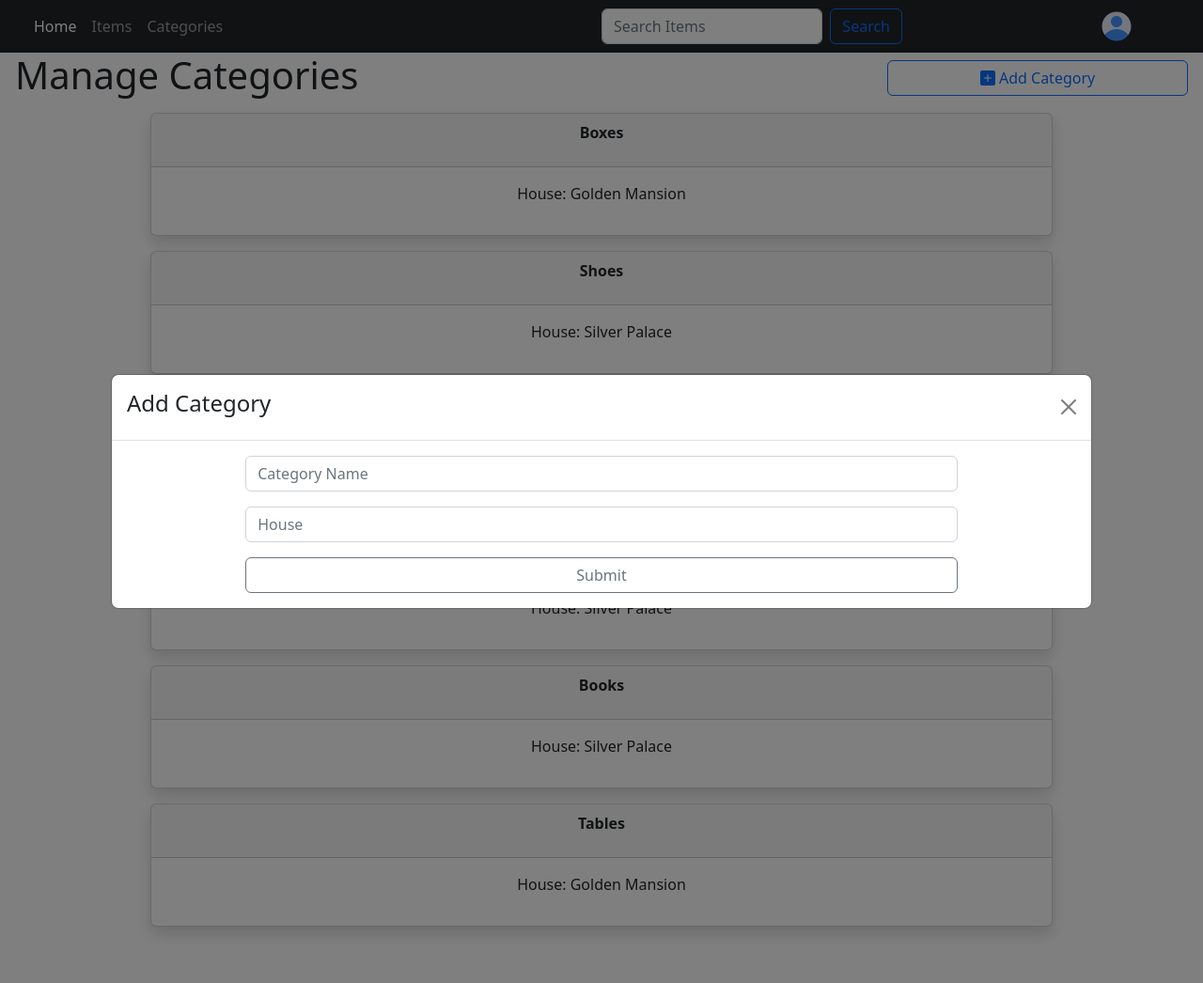
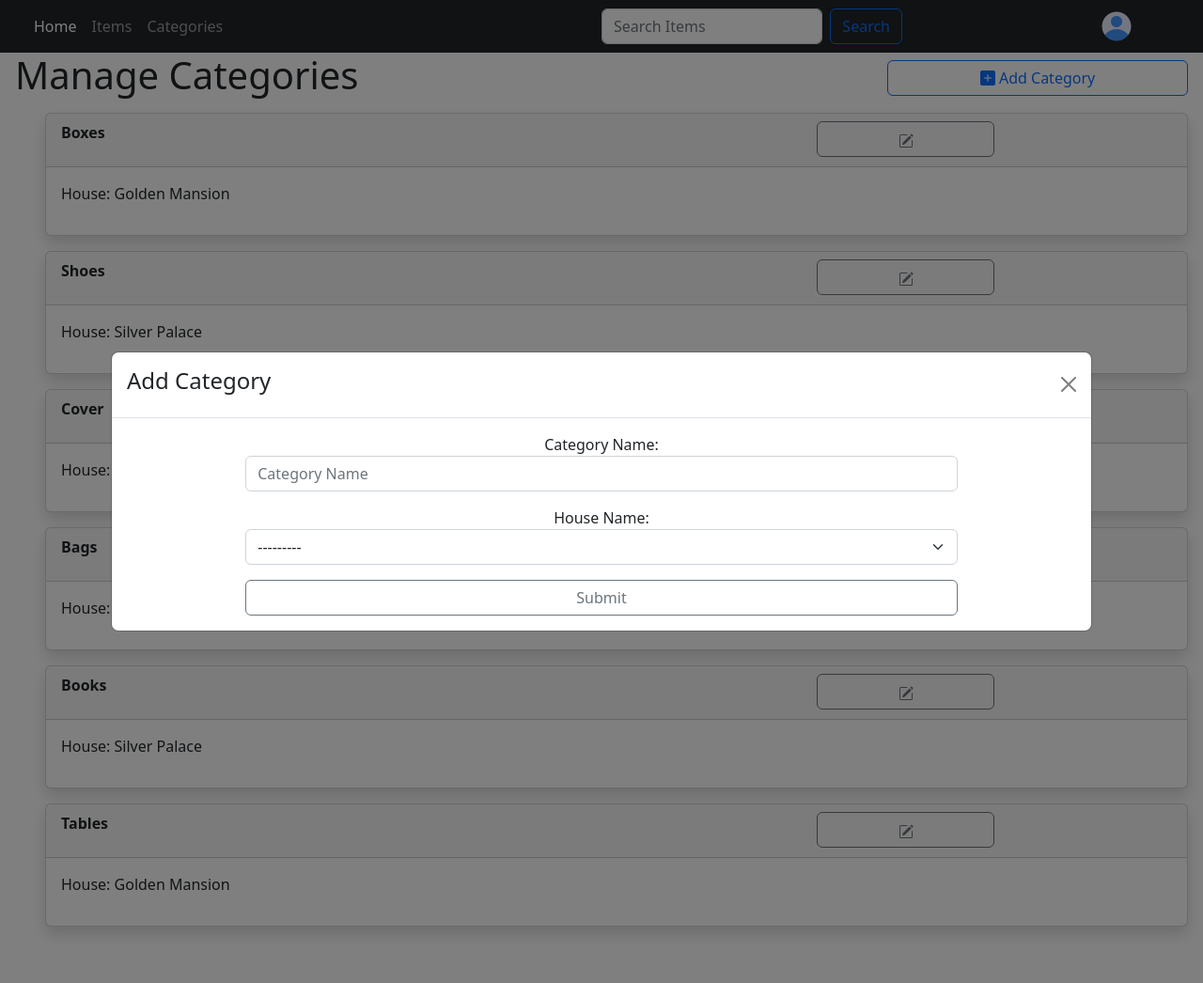
Before and after one commit to William83968/Major-Work, a Django app: page /categories in a window 1280 px wide, after a click on "Add Category". Shown: the whole page at 94% size. Run offline with Django 4.2, Linux system fonts and the light colour scheme; data comes from the database, SQL or seed files in the repository; both versions use the stored data as it was after the commit; parts of the project's set-up code (start-up, migrations or seed data) failed here and were passed over.

Commit message:
Third Commit

```diff
--- a/Main/forms.py
+++ b/Main/forms.py
@@ -9,10 +9,10 @@ class CategoryForm(ModelForm):
         model = Category
         fields = ('name', 'house')
         labels={
-            'name':'',
-            'house':'',
+            'name':'Category Name',
+            'house':'House Name',
         }
         widgets = {
             'name': forms.TextInput(attrs={'class': 'form-control w-75', 'placeholder':'Category Name'}),
-            'house': forms.TextInput(attrs={'class': 'form-control w-75', 'placeholder':'House'})
+            'house':  forms.Select(attrs={'class':'form-select w-75', 'placeholder':'House Name'}),
         }
--- a/Main/templates/base.html
+++ b/Main/templates/base.html
@@ -4,7 +4,8 @@
   <head>
     <meta charset="utf-8">
     <meta name="viewport" content="width=device-width, initial-scale=1">
-    <title>Bootstrap demo</title>
+    {% comment %} <a href="https://www.flaticon.com/free-icons/gear" title="gear icons">Gear icons created by Freepik - Flaticon</a> {% endcomment %}
+    <title>Homify</title>
     <link href="https://cdn.jsdelivr.net/npm/bootstrap@5.2.0-beta1/dist/css/bootstrap.min.css" rel="stylesheet" integrity="sha384-0evHe/X+R7YkIZDRvuzKMRqM+OrBnVFBL6DOitfPri4tjfHxaWutUpFmBp4vmVor" crossorigin="anonymous">
   </head>
   <body>
--- a/Main/templates/categorys.html
+++ b/Main/templates/categorys.html
@@ -10,7 +10,7 @@
         </svg>
         Add Category
     </button>
-    <div class="modal fade" id="AddCategoryModal" tabindex="-1" aria-labelledby="exampleModalLabel" aria-hidden="true">
+    <div class="modal fade" id="AddCategoryModal" tabindex="-1" aria-labelledby="formModal" aria-hidden="true">
         <div class="modal-dialog modal-dialog-centered modal-xl mb-5">
           <div class="modal-content m-5">
             <div class="modal-header">
@@ -33,16 +33,27 @@
           </div>
         </div>
       </div>
-    {% for category in category_list %}
-        <center>
-            <div class="card my-3 shadow w-75">
+      {% for category in category_list %}
+            <div class="card my-3 shadow ms-5" style="width: 95%;">
                 <div class="card-header">
-                    <p><strong>{{category}}</strong></p>
+                    <div class="row">
+                        <div class="col-sm-8">
+                            <p><strong>{{category}}</strong></p>
+                        </div>
+                        <div class="col-sm-4">
+                            <a type="button" class="btn btn-outline-secondary" style="width: 50%;" href="{% url 'update_category' category.id %}">
+                                <svg xmlns="http://www.w3.org/2000/svg" width="16" height="16" fill="currentColor" class="bi bi-pencil-square" viewBox="0 0 16 16">
+                                    <path d="M15.502 1.94a.5.5 0 0 1 0 .706L14.459 3.69l-2-2L13.502.646a.5.5 0 0 1 .707 0l1.293 1.293zm-1.75 2.456-2-2L4.939 9.21a.5.5 0 0 0-.121.196l-.805 2.414a.25.25 0 0 0 .316.316l2.414-.805a.5.5 0 0 0 .196-.12l6.813-6.814z"/>
+                                    <path fill-rule="evenodd" d="M1 13.5A1.5 1.5 0 0 0 2.5 15h11a1.5 1.5 0 0 0 1.5-1.5v-6a.5.5 0 0 0-1 0v6a.5.5 0 0 1-.5.5h-11a.5.5 0 0 1-.5-.5v-11a.5.5 0 0 1 .5-.5H9a.5.5 0 0 0 0-1H2.5A1.5 1.5 0 0 0 1 2.5v11z"/>
+                                </svg>
+                            </a>
+                        </div>
+                    </div>
                 </div>
                 <div class="card-body">
                     <p>House: {{category.house}}</p>
                 </div>
             </div>
-        </center>
     {% endfor %}
+
 {% endblock %}
--- a/Main/urls.py
+++ b/Main/urls.py
@@ -2,7 +2,7 @@ from django.urls import path
 from . import views
 
 urlpatterns = [
-    path('', views.home, name="home"),
+    path('home', views.home, name="home"),
     path('items', views.items, name="items"),
     path('list_categories/<house_id>', views.list_categories, name="list_categories"),
     path('categories', views.categories, name="categories"),
@@ -11,4 +11,5 @@ urlpatterns = [
     path('categories', views.categories, name="categories"),
     path('search_items', views.search_items, name="search_items"),
     path('item/<item_id>', views.item, name="item"),
+    path('update_category/<item_id>', views.update_category, name="update_category"),
 ]
--- a/Main/views.py
+++ b/Main/views.py
@@ -1,9 +1,12 @@
-from django.shortcuts import render
+from django.shortcuts import redirect, render
 from .models import Item, Category, House
 from .forms import CategoryForm
 from django.http import HttpResponseRedirect
 
 # Create your views here.
+def home(request):
+    return render(request, 'home.html', {})
+
 def list_items_all(request, category_id):
     category_list = Category.objects.all()
     all_houses = House.objects.all()
@@ -27,8 +30,16 @@ def list_items_h(request, house_id, category_id):
         'item_list':item_list
     })
 
-def home(request):
-    return render(request, 'home.html', {})
+def list_categories(request, house_id):
+    category_list = Category.objects.filter(house__id=house_id)
+    all_houses = House.objects.all()
+    item_list = Item.objects.all()
+    return render(request, 'list_categories.html', {
+        'category_list':category_list,
+        'all_houses':all_houses,
+        'house_id':int(house_id),
+        'item_list':item_list
+    })
 
 def items(request):
     category_list = Category.objects.all()
@@ -37,17 +48,6 @@ def items(request):
     return render(request, 'items.html', {
         'category_list':category_list,
         'house_list':house_list,
-        'item_list':item_list
-    })
-
-def list_categories(request, house_id):
-    category_list = Category.objects.filter(house__id=house_id)
-    all_houses = House.objects.all()
-    item_list = Item.objects.all()
-    return render(request, 'list_categories.html', {
-        'category_list':category_list,
-        'all_houses':all_houses,
-        'house_id':int(house_id),
         'item_list':item_list
     })
 
@@ -89,3 +89,14 @@ def item(request, item_id):
     return render(request, 'item.html', {
         'item':item
     })
+
+def update_category(request, item_id):
+    category = Category.objects.get(pk=item_id)
+    form = CategoryForm(request.POST or None, instance=category)
+    if form.is_valid():
+        form.save()
+        return redirect('categories')
+    return render(request, 'update_category.html', {
+        'category':category,
+        'form':form
+    })
```
Also changed, not shown: Main/templates/list_items_all.html (+2 -6 lines), Main/templates/update_category.html (added, +12 -0 lines), db.sqlite3, 1 other file.
